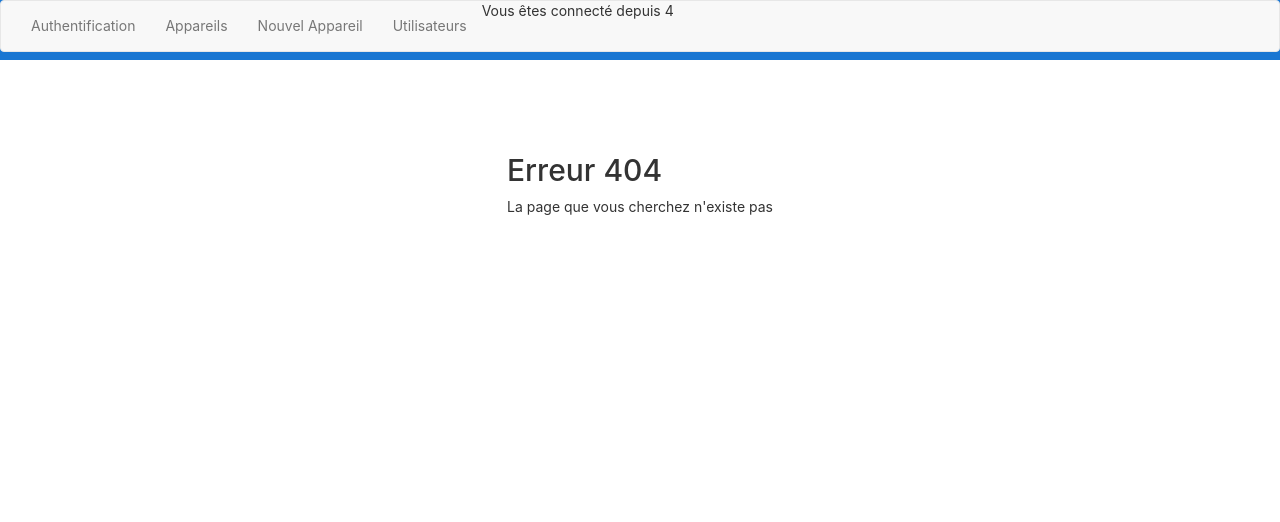
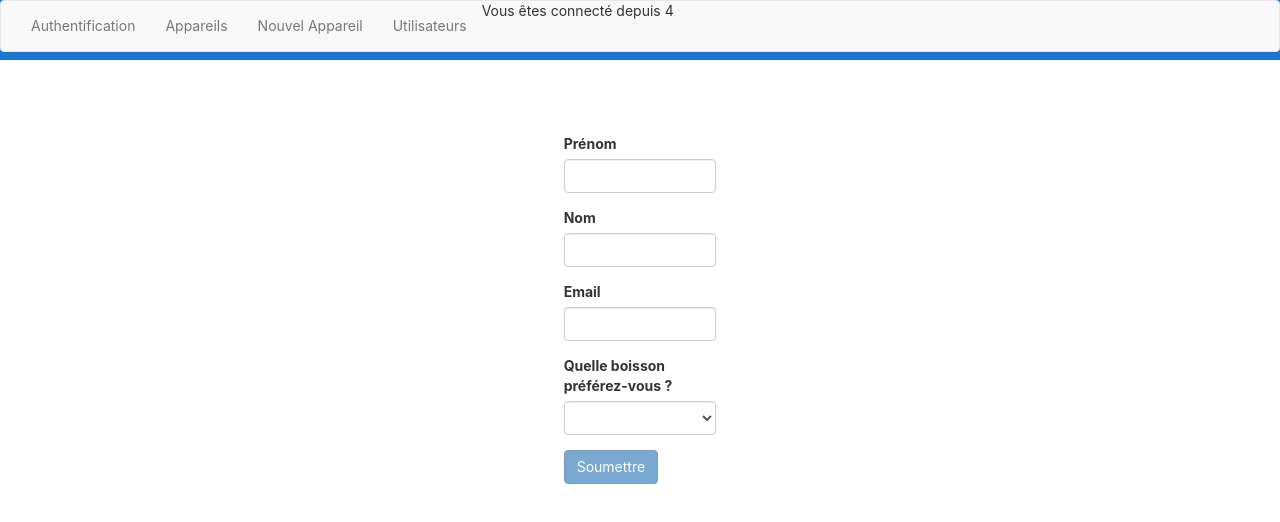
Before and after one commit to briensbe/angular1, an Angular app: page /new-user in a window 1280 px wide. Before the commit this address led to /not-found. Shown: the top 522 px of the page. Built offline with nearby package versions, Linux system fonts and the light colour scheme.

Commit message:
h48 - Formulaire nouvel utilisateur en méthode Reactive avec Validators

```diff
--- a/src/app/app.module.ts
+++ b/src/app/app.module.ts
@@ -15,12 +15,14 @@
 import { EditAppareilComponent } from './edit-appareil/edit-appareil.component';
 import { UserListComponent } from './user-list/user-list.component';
 import { UserService } from './services/user.service';
+import { NewUserComponent } from './new-user/new-user.component';
 
 const appRoutes: Routes = [
   { path: 'appareils', canActivate: [AuthGuard], component: AppareilViewComponent },
   { path: 'appareils/:id', canActivate: [AuthGuard], component: SingleAppareilComponent },
   { path: 'edit', canActivate: [AuthGuard], component: EditAppareilComponent },
   { path: 'users', component: UserListComponent },
+  { path: 'new-user', component: NewUserComponent },
 
   { path: 'auth', component: AuthComponent },
   { path: '', component: AppareilViewComponent },
@@ -37,7 +39,8 @@
     SingleAppareilComponent,
     FourOFourComponent,
     EditAppareilComponent,
-    UserListComponent
+    UserListComponent,
+    NewUserComponent
   ],
   imports: [
     BrowserModule,
--- /dev/null
+++ b/src/app/new-user/new-user.component.html
@@ -0,0 +1,25 @@
+<div class="col-sm-8 col-sm-offset-2">
+    <form [formGroup]="userForm" (ngSubmit)="onSubmitForm()">
+        <div class="form-group">
+            <label for="firstName">Prénom</label>
+            <input type="text" class="form-control" id="firstName" formControlName="firstName">
+        </div>
+        <div class="form-group">
+            <label for="lastName">Nom</label>
+            <input type="text" class="form-control" id="lastName" formControlName="lastName">
+        </div>
+        <div class="form-group">
+            <label for="email">Email</label>
+            <input type="text" class="form-control" id="email" formControlName="email">
+        </div>
+        <div class="form-group">
+            <label for="drinkPreference">Quelle boisson préférez-vous ?</label>
+            <select name="drinkPreference" id="drinkPreference" class="form-control" formControlName="drinkPreference">
+                <option value="Coca">Coca</option>
+                <option value="Pepsi">Pepsi</option>
+            </select>
+        </div>
+        <button class="btn btn-primary" type="submit" [disabled]="userForm.invalid">Soumettre </button>
+    </form>
+
+</div>
--- /dev/null
+++ b/src/app/new-user/new-user.component.ts
@@ -0,0 +1,47 @@
+import { Component, OnInit } from '@angular/core';
+import { FormBuilder, FormGroup, Validators } from '@angular/forms';
+import { Router } from '@angular/router';
+import { User } from '../models/user.model';
+import { UserService } from '../services/user.service';
+
+@Component({
+  selector: 'app-new-user',
+  templateUrl: './new-user.component.html',
+  styleUrls: ['./new-user.component.scss']
+})
+export class NewUserComponent implements OnInit {
+
+  userForm: FormGroup;
+
+  constructor(private formBuilder: FormBuilder,
+    private userService: UserService,
+    private router: Router) { }
+
+  ngOnInit(): void {
+    this.initForm();
+  }
+
+  initForm() {
+    this.userForm = this.formBuilder.group(
+      {
+        firstName: ['', Validators.required],
+        lastName: ['', Validators.required],
+        email: ['', [Validators.required, Validators.email]],
+        drinkPreference: ''
+      }
+    );
+  }
+
+  onSubmitForm() {
+    const formValue = this.userForm.value;
+    const newUser = new User(
+      formValue['firstName'],
+      formValue['lastName'],
+      formValue['email'],
+      formValue['drinkPreference']
+    );
+    this.userService.addUser(newUser);
+    this.router.navigate(['/users']);
+  }
+
+}
--- a/src/app/user-list/user-list.component.html
+++ b/src/app/user-list/user-list.component.html
@@ -1,3 +1,4 @@
+<a routerLink="/new-user">Nouvel Utilisateur</a>
 <ul class="list-group">
     <li class="list-group-item" *ngFor="let user of users">
         <h3>{{ user.firstName}} {{user.lastName}} </h3>
```
Also changed, not shown: src/app/new-user/new-user.component.scss (added).
